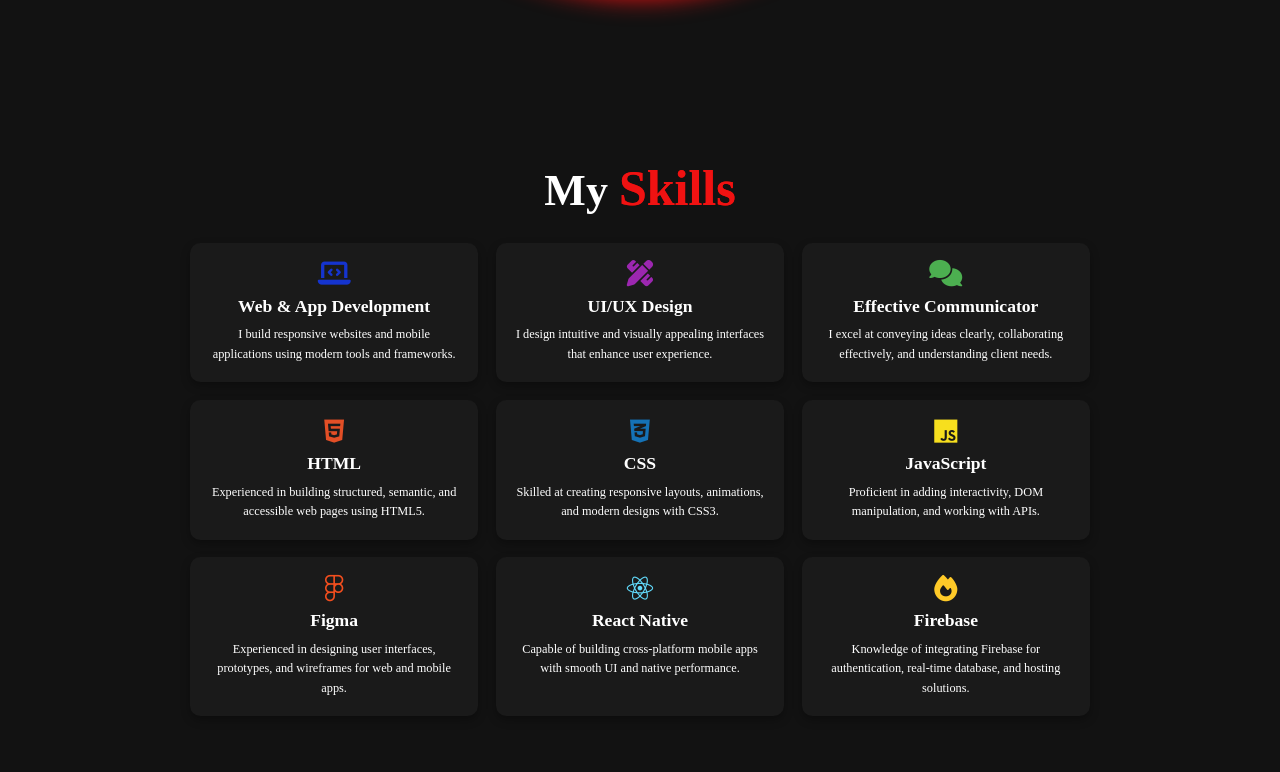
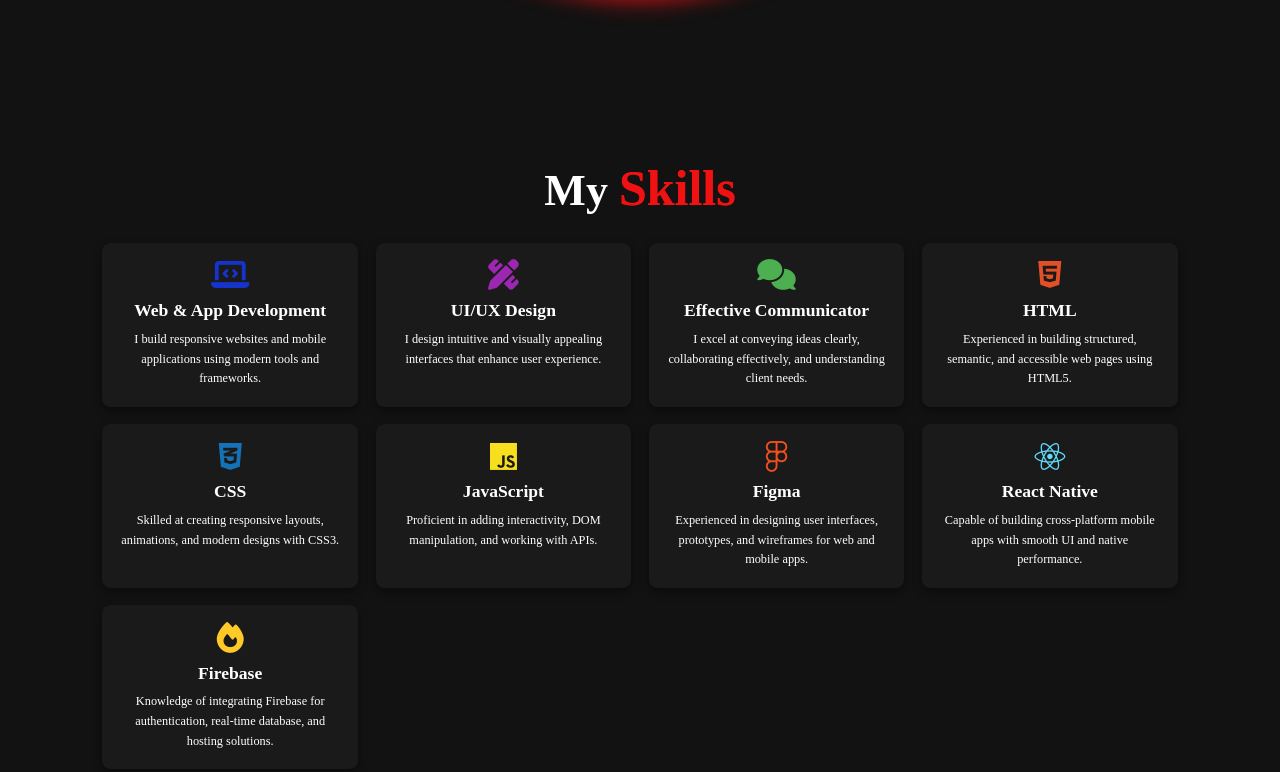
Before and after one commit to PogingGwapo/ThisIsJano.github.io, a plain HTML site: page index.html in a window 1280 px wide. Shown: the part 2320-3092 px from the top of the page. Drawn offline with nearby package versions, Linux system fonts and the light colour scheme.

Commit message:
Add files via upload

```diff
--- a/style.css
+++ b/style.css
@@ -409,72 +409,96 @@ section{
 
 }
 
+/* ===== SKILLS SECTION ===== */
 .services {
   background-color: var(--second-bg-color);
-    padding: 5rem 10%;
+  padding: 5rem 8%;
   color: var(--text-color);
   text-align: center;
+  overflow-x: hidden; /* ✅ prevent sideways scroll */
 }
 
 .heading {
-    font-size: 3rem;
-    margin-bottom: 2rem;
-    margin-top: 10rem;
+  font-size: 4rem;
+  margin: 5rem 0 3rem;
+  color: var(--text-color);
 }
 
 .heading span {
   color: var(--main-color);
 }
 
-.skills-grid {
+/* Skills grid - desktop & tablet */
+.skills-grid,
+.core-skills {
   display: grid;
-    grid-template-columns: repeat(3, 1fr);
+  grid-template-columns: repeat(auto-fit, minmax(250px, 1fr)); /* ✅ responsive cards */
   gap: 2rem;
-    max-width: 900px;
+  max-width: 1100px;
   margin: auto;
+  box-sizing: border-box;
 }
 
-.skill-box {
-    text-align: left;
+.skill-card,
+.core-card {
+  background: #1a1a1a;
+  padding: 2rem;
+  border-radius: 1rem;
+  text-align: center;
+  transition: 0.3s ease;
+  word-wrap: break-word;
+  box-shadow: 0 4px 10px rgba(0,0,0,0.4);
 }
 
-.skill-box h3 {
-    font-size: 1.6rem;
-    margin-bottom: 0.5rem;
-}
-input, textarea {
-  font-size: 16px;
+.skill-card:hover,
+.core-card:hover {
+  transform: translateY(-5px);
 }
 
-
-.skill-bar {
-    width: 100%;
-    background: #333;
-    border-radius: 1rem;
-    overflow: hidden;
-    height: 20px;
-    margin-bottom: 0.5rem;
+.skill-card i {
+  font-size: 3.5rem;
+  margin-bottom: 1rem;
 }
 
-.skill-bar span {
-    display: block;
-    height: 100%;
-    background: var(--main-color);
-    border-radius: 1rem;
-    animation: fill-bar 1.5s ease-in-out forwards;
+.skill-card h3,
+.core-card h3 {
+  font-size: 2rem;
+  margin-bottom: 1rem;
+  color: #fff;
 }
 
-.skill-box p {
-    font-size: 1.2rem;
-    font-weight: bold;
+.skill-card p,
+.core-card p {
+  font-size: 1.4rem;
+  line-height: 1.6;
+  color: var(--text-color);
+}
+
+.core-card h3 {
   color: var(--main-color);
 }
 
-@keyframes fill-bar {
-    from {
-        width: 0;
+/* Icon Brand Colors */
+.skill-card .fa-html5 { color: #E34F26; }
+.skill-card .fa-css3-alt { color: #1572B6; }
+.skill-card .fa-js { color: #F7DF1E; }
+.skill-card .fa-figma { color: #F24E1E; }
+.skill-card .fa-react { color: #61DAFB; }
+.skill-card .fa-fire { color: #FFCA28; }
+
+/* 📱 Mobile view fix */
+@media (max-width: 768px) {
+  .skills-grid,
+  .core-skills {
+    grid-template-columns: 1fr; /* ✅ stack cards */
+    padding: 0 1rem;
+  }
+
+  .heading {
+    font-size: 3rem;
   }
 }
+
 
 #projects {
     padding: 5rem 2rem;
```
Lines whose indentation alone changed are shown as unchanged.
